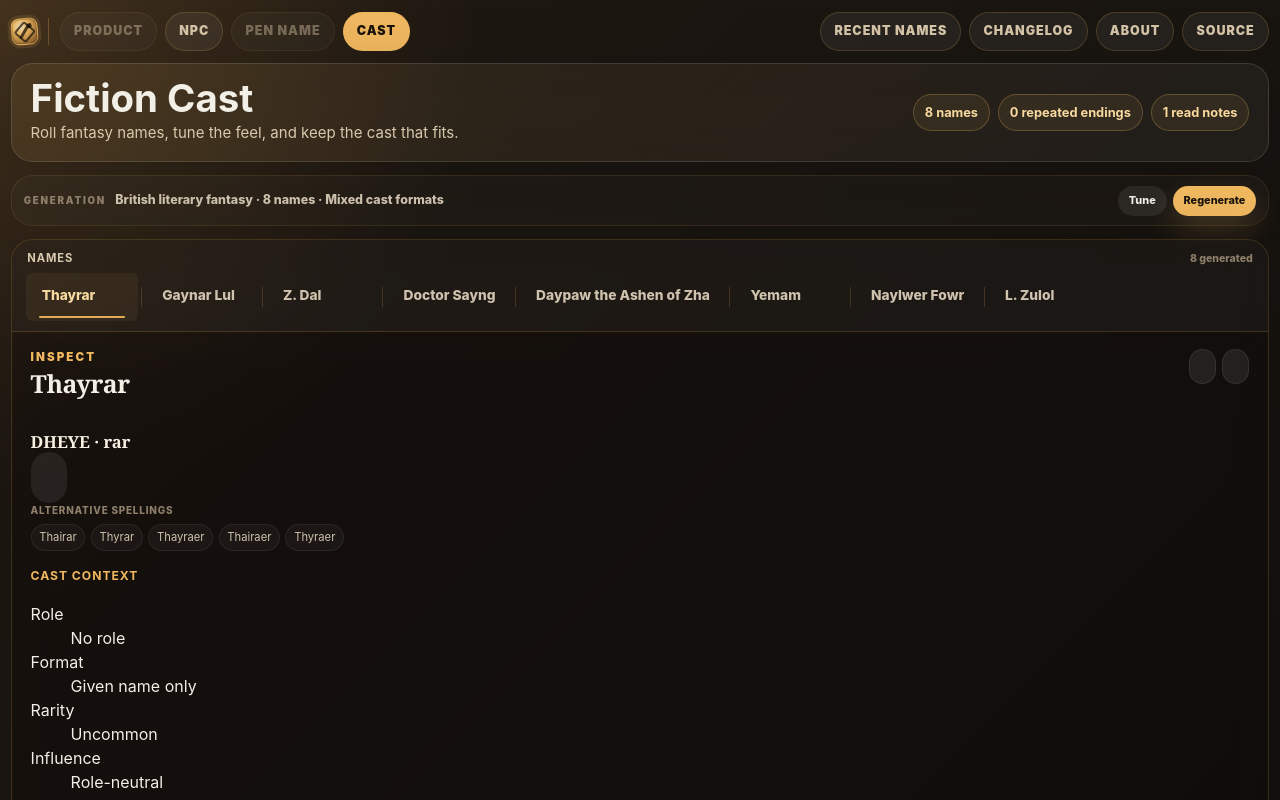
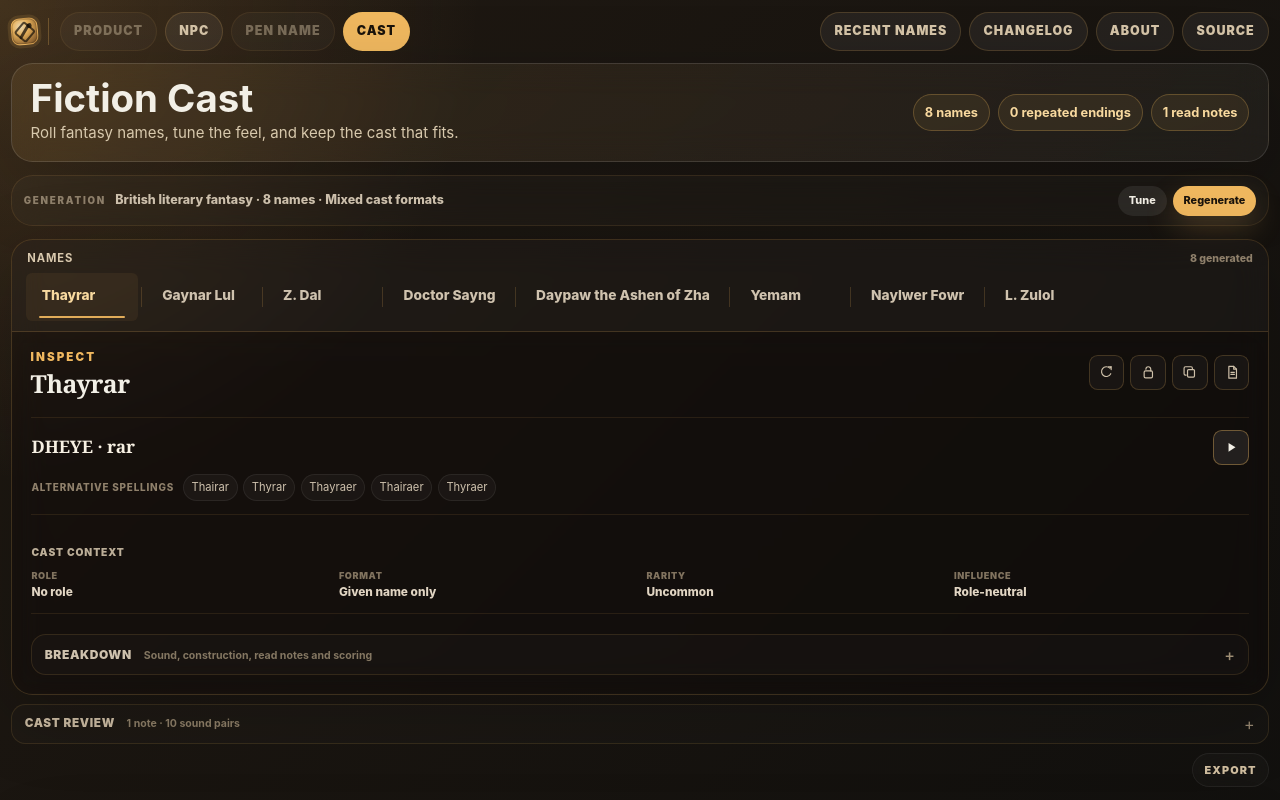
Before and after one commit to jaahay/name-forge, a React (Vite) app: page / in a window 1280 px wide. Shown: the top 800 px of the page. Built offline with nearby package versions, Linux system fonts and the light colour scheme.

Commit message:
Style compact Fiction Cast active workspace

```diff
--- a/src/inspect-actions.css
+++ b/src/inspect-actions.css
@@ -27,6 +27,55 @@
   font-size: 0.7rem;
   letter-spacing: 0.07em;
   text-transform: uppercase;
+}
+
+.inspector-icon-action,
+.selected-name-actions .inspector-icon-action,
+.selected-name-utilities .inspector-icon-action {
+  display: inline-flex;
+  width: 2.2rem;
+  min-width: 2.2rem;
+  height: 2.2rem;
+  padding: 0;
+  align-items: center;
+  justify-content: center;
+  border: 1px solid rgba(240, 184, 95, 0.2);
+  border-radius: 0.55rem;
+  color: #cfc1aa;
+  background: rgba(255, 255, 255, 0.035);
+  box-shadow: none;
+  font-size: 1rem;
+  letter-spacing: 0;
+  line-height: 1;
+  text-decoration: none;
+  text-transform: none;
+}
+
+.inspector-icon-action svg {
+  width: 1.04rem;
+  height: 1.04rem;
+  fill: none;
+  stroke: currentColor;
+  stroke-linecap: round;
+  stroke-linejoin: round;
+  stroke-width: 1.7;
+}
+
+.inspector-icon-action:hover:not(:disabled) {
+  border-color: rgba(240, 184, 95, 0.5);
+  color: #f8d99f;
+  background: rgba(240, 184, 95, 0.085);
+  text-decoration: none;
+}
+
+.inspector-icon-action:focus-visible {
+  outline: 2px solid rgba(240, 184, 95, 0.82);
+  outline-offset: 2px;
+  box-shadow: none;
+}
+
+.inspector-icon-action:disabled {
+  opacity: 0.42;
 }
 
 .selected-name-actions .inspector-voice-action {
@@ -84,11 +133,70 @@
   text-decoration-color: currentColor;
 }
 
+.selected-name-panel[data-inspector-presentation='pronunciation-guide'] .selected-name-heading {
+  gap: 0.9rem;
+  align-items: center;
+  padding-bottom: 0.35rem;
+}
+
+.selected-name-panel[data-inspector-presentation='pronunciation-guide'] .selected-name-heading-tools {
+  display: flex;
+  gap: 0.42rem;
+  align-items: center;
+  min-width: 0;
+}
+
+.selected-name-panel[data-inspector-presentation='pronunciation-guide'] .selected-name-actions,
+.selected-name-panel[data-inspector-presentation='pronunciation-guide'] .selected-name-utilities {
+  gap: 0.42rem;
+  flex-wrap: nowrap;
+}
+
 .inspector-primary {
   display: grid;
   grid-template-columns: minmax(0, 1.15fr) minmax(220px, 0.85fr);
   gap: 0.72rem;
   margin-top: 0.15rem;
+}
+
+.inspector-primary-compact {
+  grid-template-columns: minmax(0, 1fr);
+  gap: 0;
+  margin-top: 0;
+}
+
+.inspector-pronunciation {
+  display: grid;
+  gap: 0.55rem;
+  min-width: 0;
+  padding: 0.72rem 0.05rem 0.78rem;
+  border-top: 1px solid rgba(240, 184, 95, 0.1);
+  border-bottom: 1px solid rgba(240, 184, 95, 0.1);
+}
+
+.inspector-pronunciation-line {
+  display: flex;
+  gap: 0.62rem;
+  align-items: center;
+  min-width: 0;
+}
+
+.inspector-pronunciation-line .inspector-sound-description {
+  flex: 1 1 auto;
+  min-width: 0;
+  font-size: 1.08rem;
+}
+
+.inspector-pronunciation-play {
+  flex: 0 0 auto;
+  border-color: rgba(240, 184, 95, 0.38);
+  color: #f9e2b5;
+  background: rgba(240, 184, 95, 0.1);
+}
+
+.inspector-pronunciation-play svg {
+  fill: currentColor;
+  stroke: none;
 }
 
 .inspector-essential {
@@ -202,6 +310,12 @@
   gap: 0.38rem;
 }
 
+.inspector-alternates-compact {
+  grid-template-columns: auto minmax(0, 1fr);
+  gap: 0.55rem;
+  align-items: center;
+}
+
 .inspector-alternates > span {
   color: #8f806b;
   font-size: 0.62rem;
@@ -226,6 +340,69 @@
   color: #cfc2ae;
   background: rgba(255, 255, 255, 0.035);
   font-size: 0.7rem;
+}
+
+.inspector-promoted {
+  display: grid;
+  margin-top: 0.2rem;
+}
+
+.inspector-cast-context {
+  display: grid;
+  gap: 0.5rem;
+  min-width: 0;
+  padding: 0.7rem 0.05rem 0.74rem;
+  border-bottom: 1px solid rgba(240, 184, 95, 0.1);
+}
+
+.inspector-cast-context h3 {
+  margin: 0;
+  color: #bcae98;
+  font-size: 0.64rem;
+  font-weight: 900;
+  letter-spacing: 0.09em;
+  text-transform: uppercase;
+}
+
+.inspector-cast-context-facts {
+  display: grid;
+  grid-template-columns: repeat(4, minmax(0, 1fr));
+  gap: 0.48rem 0.8rem;
+  margin: 0;
+}
+
+.inspector-cast-context-facts div {
+  min-width: 0;
+}
+
+.inspector-cast-context-facts dt {
+  color: #81735f;
+  font-size: 0.57rem;
+  font-weight: 900;
+  letter-spacing: 0.07em;
+  text-transform: uppercase;
+}
+
+.inspector-cast-context-facts dd {
+  margin: 0.08rem 0 0;
+  color: #e1d5c3;
+  font-size: 0.74rem;
+  font-weight: 790;
+  overflow-wrap: anywhere;
+}
+
+.inspector-cast-context-note {
+  display: flex;
+  gap: 0.45rem;
+  flex-wrap: wrap;
+  margin: 0;
+  color: #9f9079;
+  font-size: 0.68rem;
+  line-height: 1.35;
+}
+
+.inspector-cast-context-note strong {
+  color: #d2c3ac;
 }
 
 .inspector-read-note {
@@ -276,6 +453,10 @@
   border-radius: 0.92rem;
   background: rgba(255, 255, 255, 0.018);
   overflow: hidden;
+}
+
+.selected-name-panel[data-inspector-presentation='pronunciation-guide'] .inspector-more {
+  margin-top: 0.22rem;
 }
 
 .inspector-more > summary {
@@ -439,6 +620,10 @@
   .inspector-primary {
     grid-template-columns: minmax(0, 1fr);
   }
+
+  .inspector-cast-context-facts {
+    grid-template-columns: repeat(2, minmax(0, 1fr));
+  }
 }
 
 @media (max-width: 760px) {
@@ -446,8 +631,10 @@
     grid-template-columns: minmax(0, 1fr);
   }
 
-  .selected-name-heading-tools {
+  .selected-name-heading-tools,
+  .selected-name-panel[data-inspector-presentation='pronunciation-guide'] .selected-name-heading-tools {
     justify-items: start;
+    justify-content: flex-start;
     min-width: 0;
   }
 
@@ -468,7 +655,12 @@
 }
 
 @media (max-width: 520px) {
-  .inspector-detail-facts {
+  .inspector-detail-facts,
+  .inspector-cast-context-facts {
+    grid-template-columns: minmax(0, 1fr);
+  }
+
+  .inspector-alternates-compact {
     grid-template-columns: minmax(0, 1fr);
   }
 }
```
